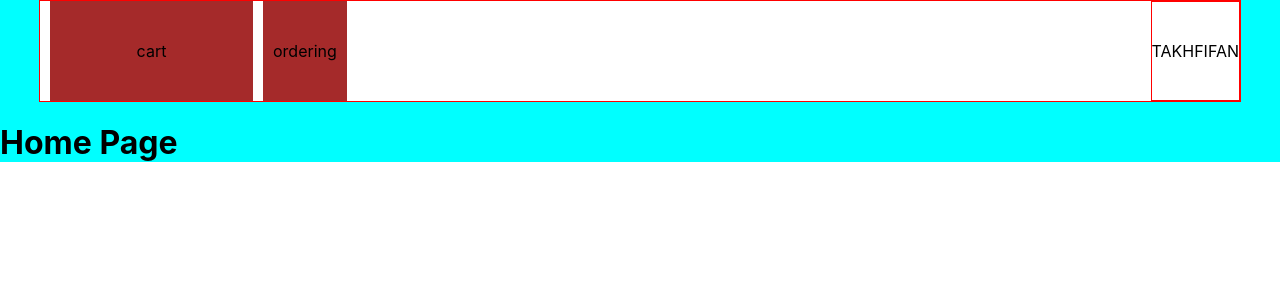
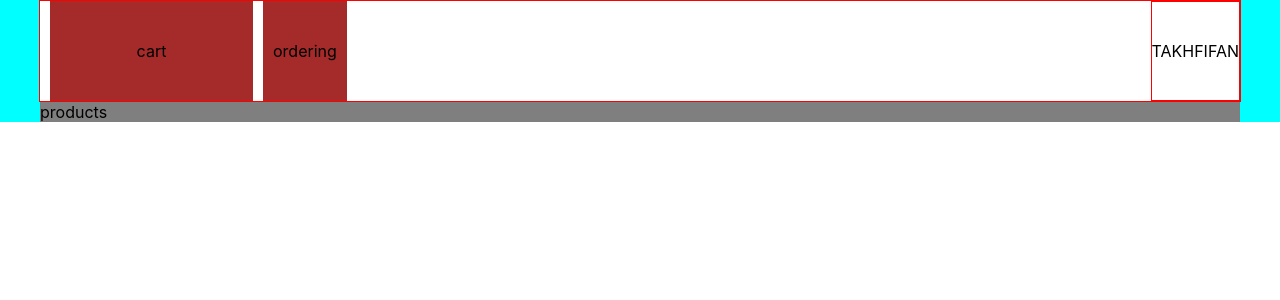
Before and after one commit to ErfanSeidipoor/takhfifan, a React (Create React App) app: page / in a window 1280 px wide. Shown: the top 300 px of the page. Built offline with nearby package versions, Linux system fonts and the light colour scheme.

Commit message:
product initial

```diff
--- /dev/null
+++ b/src/components/products/index.js
@@ -0,0 +1,16 @@
+import React from 'react';
+import './index.scss';
+
+
+ class Products extends React.Component {
+
+   render() {
+      return (
+        <div className="products">
+            products
+        </div>
+      );
+   }
+ }
+
+export default Products;
--- /dev/null
+++ b/src/components/products/index.scss
@@ -0,0 +1,6 @@
+.products {
+    width: 100%;
+    max-width: 1200px;
+    margin: 0 auto;
+    background-color: rgba(red , 0.5);
+}
--- a/src/pages/home/index.js
+++ b/src/pages/home/index.js
@@ -2,6 +2,7 @@ import React from 'react';
 import { connect } from 'react-redux'
 import Actions from '../../modules/action'
 import Navbar from '../../components/navbar'
+import Products from '../../components/products'
 import './index.scss';
 
 
@@ -10,7 +11,7 @@ import './index.scss';
       return (
         <div className="home-page">
           <Navbar />
-            <h1 onClick={()=>this.props.createItem()}>Home Page</h1>
+          <Products />
         </div>
       );
    }
```
